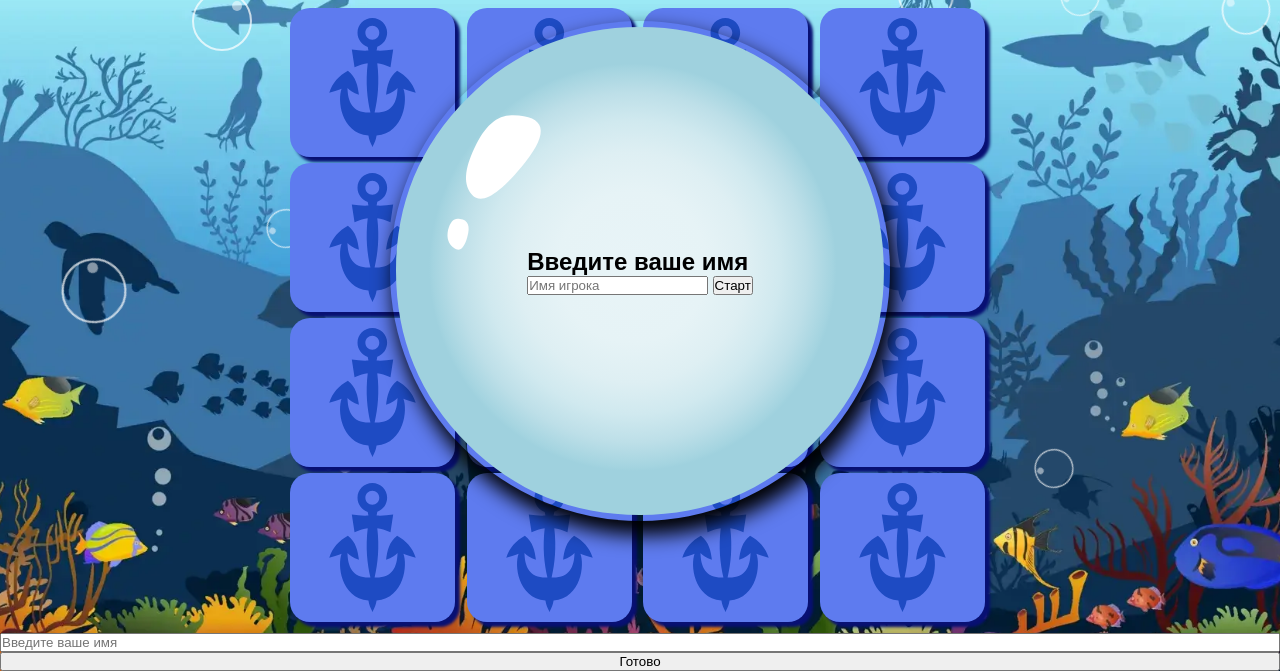
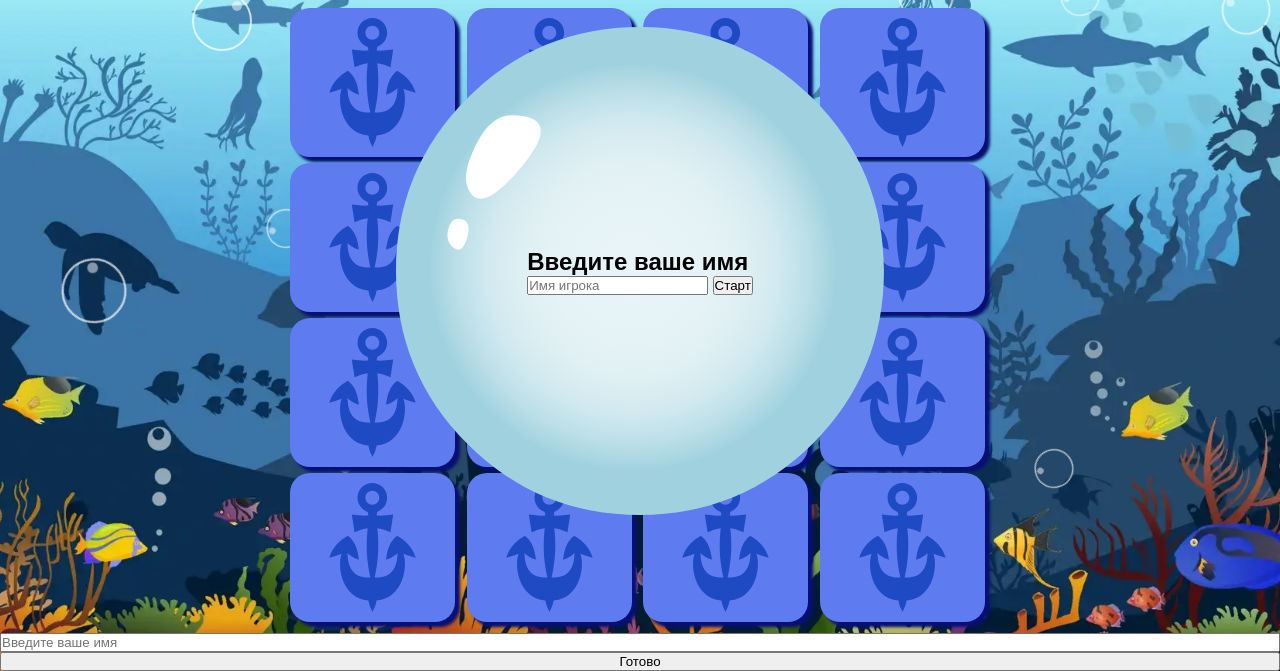
Before and after one commit to CodeWizard-1/memory-game, a plain HTML site: page index.html in a window 1280 px wide. Shown: the part 129-800 px from the top of the page. Drawn offline with Linux system fonts and the light colour scheme; a web font is replaced by a local one.

```diff
--- a/essets/css/style.css
+++ b/essets/css/style.css
@@ -25,7 +25,6 @@
   justify-content: center;
   align-content: center;
   align-items: center;
-  box-shadow: 5px 12px 20px 2px #000000;
   z-index: 100;
   background: url('../images/bubble-blue.svg') no-repeat center center/cover;
   position: absolute;
```
